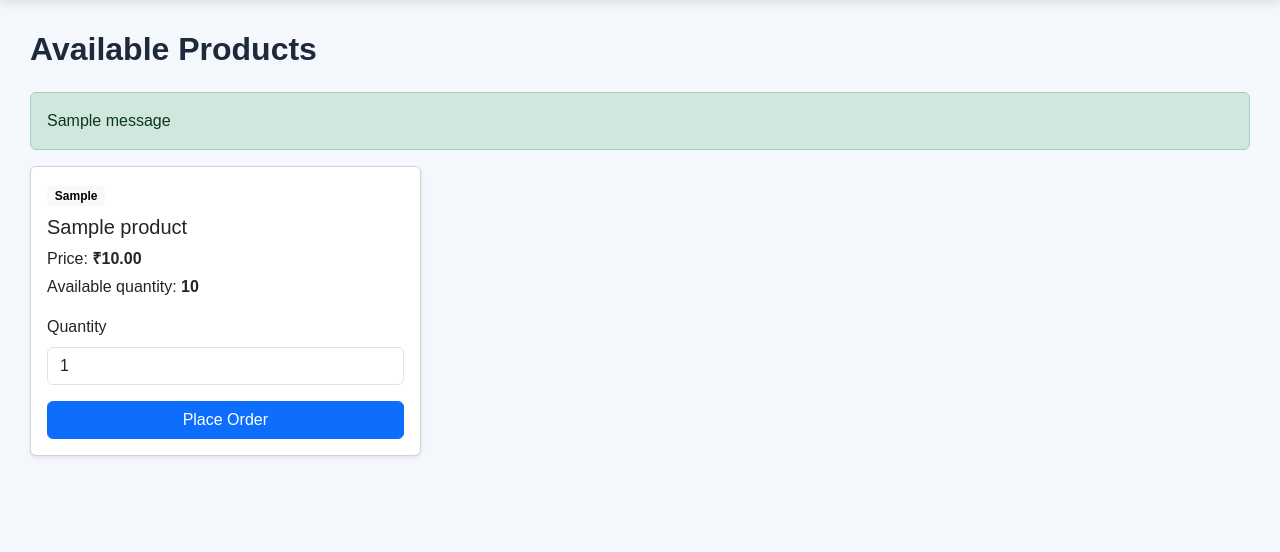
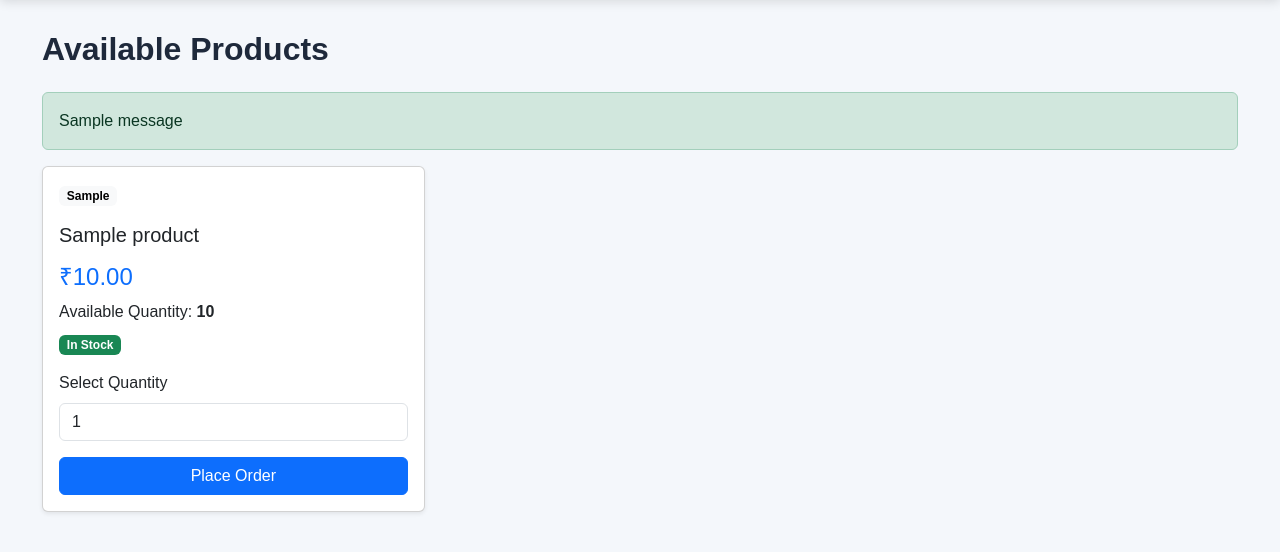
Before and after one commit to poojithakondeti/sales-data-analysis-system, a Flask app: page /shop in a window 1280 px wide. Shown: the part 67-619 px from the top of the page. Run offline with Flask 3, Linux system fonts and the light colour scheme; the visitor is signed in with stand-in values (Sample User, id 1); tables that the repository leaves empty or names only in its code hold one stand-in row (values such as "Sample post"); one stand-in notice (Sample message) is shown.

Commit message:
Update customer_dashboard.html

```diff
--- a/templates/customer_dashboard.html
+++ b/templates/customer_dashboard.html
@@ -1 +1,114 @@
-{% extends "base.html" %}{% block title %}Shop Products{% endblock %}{% block content %}<h2 class="page-title">Available Products</h2>{% with messages=get_flashed_messages(with_categories=true) %}{% for category,msg in messages %}<div class="alert alert-{{ category }}">{{ msg }}</div>{% endfor %}{% endwith %}<div class="row g-4">{% for product in products %}<div class="col-md-4"><div class="card h-100 shadow-sm"><div class="card-body"><span class="badge text-bg-light">{{ product.category }}</span><h5 class="mt-2">{{ product.product_name }}</h5><p class="mb-1">Price: <strong>₹{{ '%.2f'|format(product.price or 0) }}</strong></p><p>Available quantity: <strong>{{ product.stock_quantity }}</strong></p>{% if product.stock_quantity > 0 %}<form method="POST" action="{{ url_for('place_order') }}"><input type="hidden" name="product_id" value="{{ product.product_id }}"><label class="form-label">Quantity</label><input type="number" class="form-control mb-3" name="quantity" min="1" max="{{ product.stock_quantity }}" value="1" required><button class="btn btn-primary w-100">Place Order</button></form>{% else %}<button class="btn btn-secondary w-100" disabled>Out of Stock</button>{% endif %}</div></div></div>{% else %}<p>No products are listed yet.</p>{% endfor %}</div>{% endblock %}
+
+{% extends "base.html" %}
+
+{% block title %}Shop Products{% endblock %}
+
+{% block content %}
+
+<div class="container-fluid">
+
+    <h2 class="page-title mb-4">Available Products</h2>
+
+    <!-- Flash Messages -->
+    {% with messages = get_flashed_messages(with_categories=true) %}
+        {% for category, msg in messages %}
+            <div class="alert alert-{{ category }}">
+                {{ msg }}
+            </div>
+        {% endfor %}
+    {% endwith %}
+
+    <!-- Products -->
+    <div class="row g-4">
+
+        {% for product in products %}
+
+        <div class="col-md-4">
+
+            <div class="card h-100 shadow-sm">
+
+                <div class="card-body">
+
+                    <span class="badge text-bg-light">
+                        {{ product.category }}
+                    </span>
+
+                    <h5 class="mt-3">
+                        {{ product.product_name }}
+                    </h5>
+
+                    <h4 class="text-primary mt-3">
+                        ₹{{ "%.2f"|format(product.price or 0) }}
+                    </h4>
+
+                    <p class="mb-2">
+                        Available Quantity:
+                        <strong>{{ product.stock_quantity }}</strong>
+                    </p>
+
+                    {% if product.stock_quantity > 0 %}
+
+                        <span class="badge bg-success mb-3">
+                            In Stock
+                        </span>
+
+                        <form method="POST"
+                              action="{{ url_for('place_order') }}">
+
+                            <input type="hidden"
+                                   name="product_id"
+                                   value="{{ product.product_id }}">
+
+                            <label class="form-label">
+                                Select Quantity
+                            </label>
+
+                            <input type="number"
+                                   class="form-control mb-3"
+                                   name="quantity"
+                                   min="1"
+                                   max="{{ product.stock_quantity }}"
+                                   value="1"
+                                   required>
+
+                            <button type="submit"
+                                    class="btn btn-primary w-100">
+                                Place Order
+                            </button>
+
+                        </form>
+
+                    {% else %}
+
+                        <span class="badge bg-danger mb-3">
+                            Out of Stock
+                        </span>
+
+                        <button class="btn btn-secondary w-100"
+                                disabled>
+                            Currently Unavailable
+                        </button>
+
+                    {% endif %}
+
+                </div>
+
+            </div>
+
+        </div>
+
+        {% else %}
+
+            <div class="col-12">
+                <div class="alert alert-info">
+                    No products are available yet.
+                </div>
+            </div>
+
+        {% endfor %}
+
+    </div>
+
+</div>
+
+{% endblock %}
```
